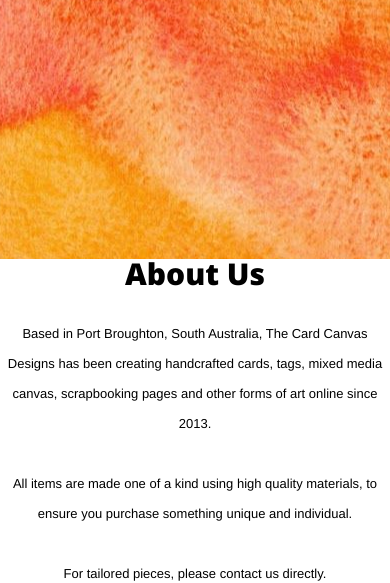
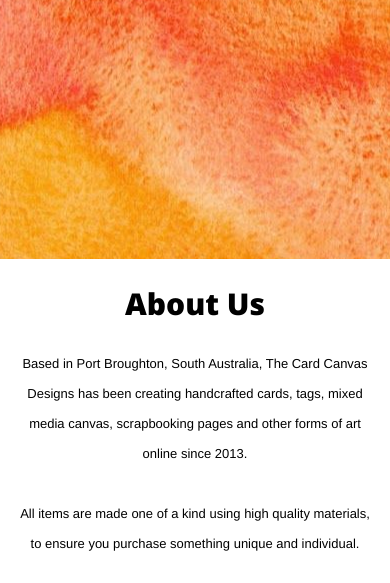
Before and after one commit to hclif93/hclif93.github.io, a plain HTML site: page index.html in a window 390 px wide. Shown: the part 441-1024 px from the top of the page. Drawn offline with nearby package versions, Linux system fonts and the light colour scheme.

Commit message:
update style.css

```diff
--- a/style.css
+++ b/style.css
@@ -190,7 +190,7 @@ footer {
 
 @media only screen and (max-width: 1115px) {
     #About {
-        padding: 0;
+        padding: 30px 15px;
 }
     .Julie {
         flex-direction: column;
```
